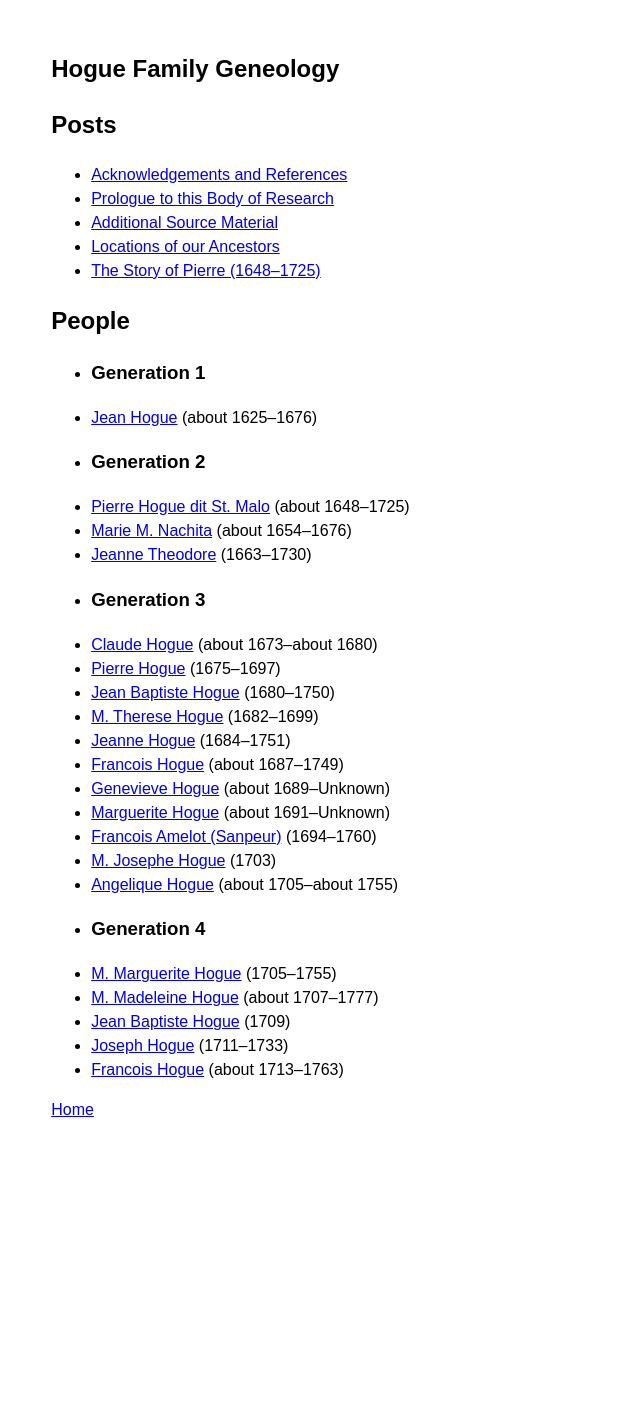
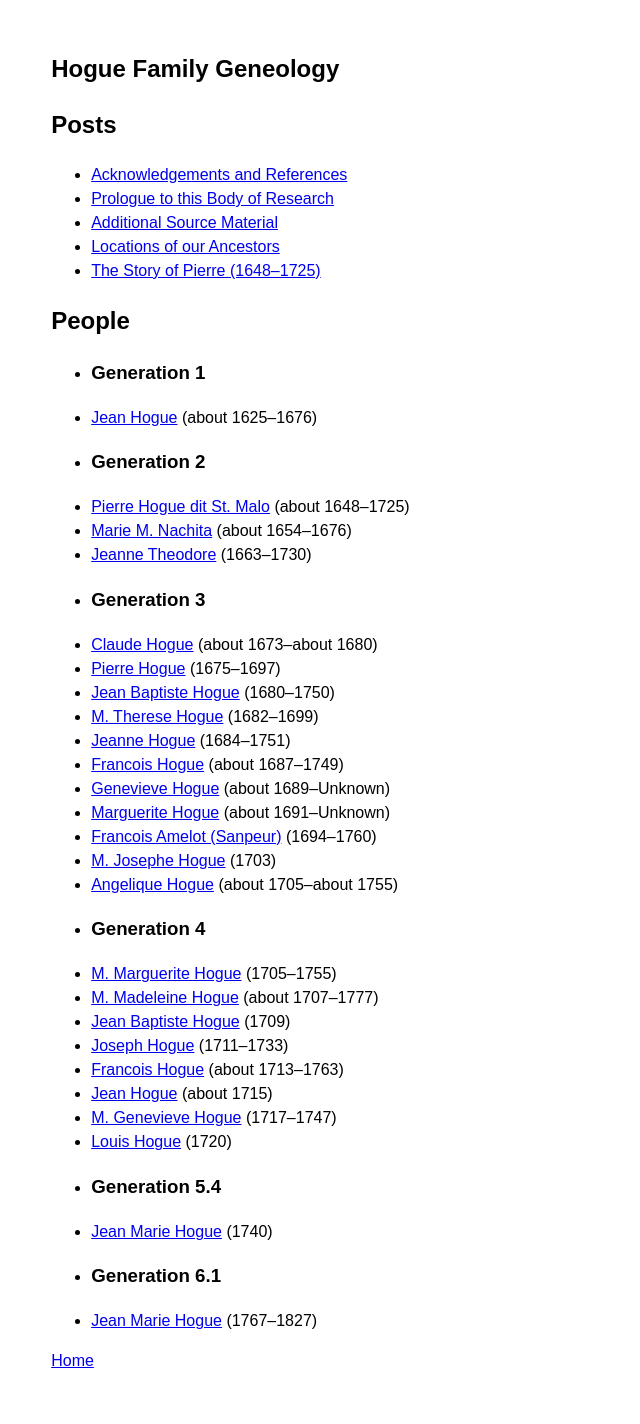
Before and after one commit to highchair/hogue-family-ancestry, a Jekyll site: the page built from index.html, in a window 1280 px wide. Shown: the whole page, without its empty margins (0-640 px from the left). Built offline with Jekyll 4.4.1, drawn with Linux system fonts in a browser that asks for light colours; before the commit the page ends 1173 px from its top, so only the background shows below that; some of the changed lines change nothing that is shown.

Commit message:
Adding Gen 4 and key from 5 and 6
Working towards a direct lineage for now from myself to ancestors. Will add more width once the primary tree is in place.

```diff
--- a/_data/children.yml
+++ b/_data/children.yml
@@ -55,13 +55,13 @@
   - child: 1705-m-marguerite-hogue
   - child: 1707-m-madeleine-hogue
   - child: 1709-jean-b-hogue
-  - child: 'Joseph Hogue (1711–1733, age 22y)'
-  - child: 'Francois Hogue (1713–1763, age 50y)' # TO DO There is a reference to this person in Acknowledgments
-  - child: 'Jean Hogue (1715–1716, age 1y)'
-  - child: 'Marie Genevieve Hogue (1717–1747, age 30y)'
-  - child: 'Louis Hogue (March 1720–July 1720, age 3m)'
-  - child: 'Madeleine (1720–1777, age 57y)'
-  - child: 'Marie Elisabeth Hogue (1722–1765, age 43y)'
+  - child: 1711-joseph-hogue
+  - child: 1713-francois-hogue
+  - child: 1715-jean-hogue
+  - child: 1717-m-genevieve-hogue
+  - child: 1715-louis-hogue
+  - child: 'Madeleine (1720 – 1777, age 57y)'
+  - child: 'Marie Elisabeth Hogue (1722 – 1765, age 43y)'
   - child: 'Pierre Hogue (Aug 1725, dies at 9 days old)'
   - child: 'Baby Boy Hogue (Sep 1727, dies at 1 day old)'
 
@@ -69,16 +69,8 @@
   union-date: 1702-05-15
   union-location: 'Montreal, Quebec, Canada'
   children:
-  - child: 'Marie Louise Chartrand (1703–?), Riviere-des-Prairies, Quebec, Canada; marries Simon Corbeil (Tranchemontagne) on 3 July 1730'
+  - child: 'Marie Louise Chartrand (1703 – ?), Riviere-des-Prairies, Quebec, Canada; marries Simon Corbeil (Tranchemontagne) on 3 July 1730'
   - child: 'Baby Chartrand (born & died 24 April 1705)'
-  - child: 'Marie Angelique Chartrand (1706–?), Riviere-des-Prairies, Quebec, Canada; marries Charles Corbeil (Tranchemontagne) on 15 October 1731'
-  - child: 'Marie Josephe Chartrand (1709–?), Riviere-des-Prairies, Quebec, Canada; marries Paul Lauzon on 10 April 1725'
-  - child: 'Armand Herman Chartrand (1711–?), Riviere-des-Prairies, Quebec, Canada; marries Marie Therese Corbeil (Tranchemontagne) on 29 July 1736'
-  - child: 'Marie Anne Chartrand (1715–?), Riviere-des-Prairies, Quebec, Canada'
-  - child: 'Elisabeth Isabelle Chartrand (1718–?), Riviere-des-Prairies, Quebec, Canada; marries Jacques Lacombe (?–14 April 1741 in Sault au Recollet, Quebec, Canada) on 2 May 1740'
-  - child: 'Pierre Chartrand (1720–?) Riviere-des-Prairies, Quebec, Canada; marries Marie Josephe Quevillon on 3 July 1741'
-  - child: 'Francois Chartrand (1723–1723, 0y), Rivieres-des-Prairies, Quebec, Canada'
-  - child: 'Jean Baptiste Chartrand (1727–1728, 1y), Rivieres-des-Prairies, Quebec, Canada'
   - child: 'Marie Angelique Chartrand (1706 – ?), Riviere-des-Prairies, Quebec, Canada; marries Charles Corbeil (Tranchemontagne) on 15 October 1731'
   - child: 'Marie Josephe Chartrand (1709 – ?), Riviere-des-Prairies, Quebec, Canada; marries Paul Lauzon on 10 April 1725'
   - child: 'Armand Herman Chartrand (1711 – ?), Riviere-des-Prairies, Quebec, Canada; marries Marie Therese Corbeil (Tranchemontagne) on 29 July 1736'
@@ -93,6 +85,23 @@
   union-date: 1716-12-28
   union-location: 'Pointe-aux-Trembles, Quebec, Canada'
   children:
+  - child: 'Jacques (1717 – 1748, age 31) bm T x # X'
+  - child: 'Marie Josephe (1719 – 1737, age 18) bm T x # X'
+  - child: 'Francois Marie (#1) (Aug 1721 – Nov 1721, 3mo.) b d T # X'
+  - child: 'Elisabeth (1721 – 1765, age 44) T x'
+  - child: 'Marie Marguerite (1723 – 1727, age 4) b d T # X'
+  - child: 'Madeleine (1725 – 1726, age 1) d T # X'
+  - child: 'Joachim (1727 – ?) bm T	x # X'
+  - child: 'Marie Anne (1729 – ?) b T x # X'
+  - child: 'Francois (#2) (1729 – 1730, age 1) T x'
+  - child: 'Marie Madeleine	(1731 – 1733, age 2) b d T x X'
+  - child: 'Joseph Amable (1734 – ?) bm X'
+  - child: 'Jean (1734 – 1745, age 11) d T x X'
+  - child: 'Jean Baptiste (1735 – ?) b T x X'
+  - child: 'Marie Barbe (1738 – 1738, age 0) b d T x X'
+  - child: 'Francois Marie (#3) (1738 – 1739, age 1) b d T X'
+  - child: 'M-Therese Catherine (1740 – 1777, age 37) bm T x X'
+  - child: 'Joseph (? – ?) T x'
 
 - partnership: '1703-m-josephe-hogue 1697-pierre-cadieux'
   union-date: 1722-10-26
@@ -130,7 +139,7 @@
     - child: 'Marie Anne Hogue (1735 - ?)'
     - child: 'Marie Marguerite Hogue (1739 - 1780)'
     - child: 'Jean Baptiste Amable Hogue (1737 - 1756)'
-    - child: 'Jean Marie Hogue (1740 - ?)'
+    - child: 1740-jean-marie-hogue
     - child: 'Joseph Amable Hogue (1742 - ?)'
     - child: 'Marie Amable Hogue (1744 - 1776)'
     - child: 'Marie Josephe (1745 - ?)'
@@ -175,3 +184,39 @@
     - child: 'Marie Josephe Hogue (1759 – ?)'
     - child: 'Marie Judith Hogue (1761 – ?)'
     - child: 'Marie Amable Hogue (1763 – ?)'
+
+- partnership: '1717-m-genevieve-hogue 1708-augustin-gaulin'
+  union-date: 1735-06-06
+  union-location: 'Riviere-des-Prairies, Quebec, Canada'
+  children:
+    - child: 'Genevieve Amable Gaulin (1 April 1739 – ?); married 13 May 1754 to Louis Beaulieu; married 1759 to Bastien Laville'
+    - child: 'Barbe Amable Gaulin (28 March 1742 – ?); married 5 February 1759 to Jean Baptiste Valiquet'
+    - child: 'M. Madeleine Amable Gaulin (11 October 1743 – ?)'
+    - child: 'Marie Gaulin (? – ?); married 5 February 1759 to Jean Baptiste Valiquet; married 31 March 1761 to Julien Leblan'
+    - child: 'M. Therese Amable Gaulin (6 August 1746 – 17 August 1746, 11 days)'
+    - child: 'Augustin Amable Gaulin (8 November 1747 (bap.) – 29 April 1748, 5m 21d)'
+
+- partnership: '1740-jean-marie-hogue Marie Amable Brodeur'
+  union-date: 1763-11-21
+  union-location: 'St. Charles-sur-Richelieu, Quebec, Canada'
+  children:
+    - child: 1767-jean-marie-hogue
+    - child: 'Marie Josephe Hogue (14 February 1770 – 4 July 1770)'
+    - child: 'Francois Xavier Hogue (1772 – ?)'
+    - child: 'Marie Amable Hogue (1775 – ?)'
+    - child: 'Jean Baptiste Hogue (1778 – ?)'
+
+- partnership: '1767-jean-marie-hogue Marie Anne Casavant'
+  union-date: 1793-06-24
+  union-location: 'St. Charles-sur-Richelieu, Quebec, Canada'
+  children:
+    - child: 'Jean Marie Hogue (? – ?); married M. Louise Thouin in 1812'
+    - child: 'Andre Hogue (1796 – ?)'
+    - child: 'Pierre Hogue (1798 – ?)'
+    - child: 'Francois Xavier Hogue (b/bap: 17 June 1800 d/bur: 3/4 Sep 1800, St. Hyacinth)'
+    - child: 'Joseph Hogue (b/bap: circa 1819 d/bur: March 1821, St. Pierre, Sorel)'
+    - child: 'Catherine Hogue (married Charles Gagnon in 1820)'
+    - child: 'Antoine Hogue (married Elizabeth Smith in 1827)'
+    - child: 'Marguerite Hogue (married Ambroise Dumas in 1828)'
+    - child: 1815-michel-hogue
+    - child: 'Jean Baptiste Hogue (married Julie Langlais in 1836)'
--- /dev/null
+++ b/_people/1715-jean-hogue.md
@@ -0,0 +1,44 @@
+---
+layout: person
+slug: 1715-jean-hogue
+name: 'Jean Hogue'
+full-name:
+alt-names: []
+alt-spelling: []
+major_generation: 4
+generation: 4.6
+revised-date: 2013-12-23
+
+born:
+  date: 'about 1715'
+  location:
+baptized:
+  date: 1715-11-29
+  location: 'Riviere-des-Prairies, Quebec, Canada'
+
+death:
+  date:
+  location:
+buried:
+  date: 1716-01-07
+  location: 'Riviere-des-Prairies, Quebec, Canada'
+age-at-death: 'about 1m 9d'
+
+father: 1680-jean-b-hogue
+mother: 'Barbe Coiteux (Coetteux)'
+
+#partners:
+#  - spouse:
+#    union:
+#    union-date: # Store here if no union exists in data.children
+#    union-location: # Store here if no union exists in data.children
+#    spouse-parents:
+#    spouse-born:
+#    spouse-born-location:
+#    spouse-death:
+
+---
+
+## Notes
+
++ Typically, the location of Canada is shown for familiarity purposes. At this time in Canadian history, it would have been known as “Nouvelle France” (New France). See (Generation 11.32) Marcel’s “Introduction” and “Story of Pierre” for additional information. _New France became the British Province of Quebec in 1763 after France ceded it in the Treaty of Paris at the end of the Seven Years’ War._
--- /dev/null
+++ b/_people/1717-m-genevieve-hogue.md
@@ -0,0 +1,49 @@
+---
+layout: person
+slug: 1717-m-genevieve-hogue
+name: 'M. Genevieve Hogue'
+full-name: 'Marie Genevieve Hogue'
+alt-names: []
+alt-spelling: []
+major_generation: 4
+generation: 4.7
+revised-date: 2013-12-23
+
+born:
+  date: 1717-11-20
+  location:
+baptized:
+  date: 1717-11-20
+  location: 'Riviere-des-Prairies, Quebec, Canada'
+
+death:
+  date: 1747-11-14
+  location:
+buried:
+  date: 1747-11-15
+  location: 'St. Francois-de-Sales, I.J. (Ile Jesus), Quebec, Canada'
+age-at-death: '29y 11m'
+
+father: 1680-jean-b-hogue
+mother: 'Barbe Coiteux (Coetteux)'
+
+partners:
+  - spouse: 'Augustin Gaulin'
+    union: '1717-m-genevieve-hogue 1708-augustin-gaulin'
+    spouse-parents: 'son of Robert Gaulin and Isabelle Letourneau'
+    spouse-born: 1708-08-31
+    spouse-born-location: 'St. Famille, Ile D’Orleans, Quebec, Canada (baptized)'
+    spouse-death: '9 May 1776 (burial)'
+
+---
+## About
+
+M. Genevieve is the seventh child, born soon after her brother Jean dies at just one month old. She marries at age 17 and a half and has her first child four years later. She dies young, just a month shy of her 30th birthday, a few days after her last son is born. He only lives to be five months old.
+
+Augustin remarries almost exactly a year after M. Genevieve’s death (one year and 10 days).
+
+
+## Notes
+
++ **Augustin remarries** – Augustin remarries to Francoise Labelle on 25 November 1748. Generation 11.32 Marcel did not pursue this 2nd marriage since children would have the Gaulin surname.
++ Typically, the location of Canada is shown for familiarity purposes. At this time in Canadian history, it would have been known as “Nouvelle France” (New France). See (Generation 11.32) Marcel’s “Introduction” and “Story of Pierre” for additional information. _New France became the British Province of Quebec in 1763 after France ceded it in the Treaty of Paris at the end of the Seven Years’ War._
--- /dev/null
+++ b/_people/1720-louis-hogue.md
@@ -0,0 +1,44 @@
+---
+layout: person
+slug: 1715-louis-hogue
+name: 'Louis Hogue'
+full-name:
+alt-names: []
+alt-spelling: []
+major_generation: 4
+generation: 4.8
+revised-date: 2013-12-23
+
+born:
+  date: 1720-03-26
+  location:
+baptized:
+  date: 1720-03-27
+  location: 'Riviere-des-Prairies, Quebec, Canada'
+
+death:
+  date:
+  location:
+buried:
+  date: 1728-07-08
+  location: 'Riviere-des-Prairies, Quebec, Canada'
+age-at-death: 'about 8y 3m'
+
+father: 1680-jean-b-hogue
+mother: 'Barbe Coiteux (Coetteux)'
+
+#partners:
+#  - spouse:
+#    union:
+#    union-date: # Store here if no union exists in data.children
+#    union-location: # Store here if no union exists in data.children
+#    spouse-parents:
+#    spouse-born:
+#    spouse-born-location:
+#    spouse-death:
+
+---
+
+## Notes
+
++ Typically, the location of Canada is shown for familiarity purposes. At this time in Canadian history, it would have been known as “Nouvelle France” (New France). See (Generation 11.32) Marcel’s “Introduction” and “Story of Pierre” for additional information. _New France became the British Province of Quebec in 1763 after France ceded it in the Treaty of Paris at the end of the Seven Years’ War._
--- /dev/null
+++ b/_people/1740-jean-marie-hogue.md
@@ -0,0 +1,49 @@
+---
+layout: person
+slug: 1740-jean-marie-hogue
+name: 'Jean Marie Hogue'
+full-name:
+alt-names: []
+alt-spelling: []
+major_generation: 5.4
+generation: 5
+revised-date: 2013-12-23
+
+born:
+  date: 1740-09-25
+  location:
+baptized:
+  date: 1740-11-03
+  location: 'Vercheres, Quebec, Canada'
+
+death:
+  date:
+  location:
+buried:
+  date:
+  location:
+age-at-death:
+
+father: 1709-jean-b-hogue
+mother: 'Marie Marguerite Brasseau'
+
+partners:
+  - spouse: '1740-jean-marie-hogue Marie Amable Brodeur'
+    union: 'Marie Amable Brodeur (dit Devigne or Lavigne)'
+    spouse-parents: 'daughter of Louis Brodeur and Elisabeth Archambault'
+    spouse-born: 1748-03-15
+    spouse-born-location: 'St. Charles-sur-Richelieu, Quebec, Canada (baptized)'
+    spouse-death:
+
+---
+
+## About
+
+Jean Marie is married at age 23 to a 15 year old Marie Amable. They have their first child four years later when she is 19. They each have a child named after them, and the youngest is named for Jean Marie’s father. Their second child, Marie Josephe, only lives for a just shy of five months. It is unknown if the others survived for long, but we know that the first son, Jean Marie, goes on to continue the Hogue line.
+
+
+## Notes
+
++ **M. Amable Brodeur** — Marie Amable is 15 when she marries Jean Marie – he is 23. Her “dit” name is sometimes shown as “Lavigne” is some source documents. I show it for reference and research purposes only.
++ **Son Jean Marie Hogue** — Date of birth for (Gen #6.1) Jean Marie is given as 25 September 1740 in some source material, but this is the same date for his father (Gen#5.4) as shown above, and obviously incorrect. This confusion is likely due to the fact that they have the same name. (The first born boy was often times named after the father.) A “PRDH” file #434133 shows (Gen #6.1) Jean Marie born 20 October 1767.
++ Some of the information shown above is from Ileen Trainor email dated 8 March 2011 (available upon request), as well as various documents in the “AFGS” database.
--- /dev/null
+++ b/_people/1767-jean-marie-hogue.md
@@ -0,0 +1,49 @@
+---
+layout: person
+slug: 1767-jean-marie-hogue
+name: 'Jean Marie Hogue'
+full-name:
+alt-names: []
+alt-spelling: []
+major_generation: 6.1
+generation: 6
+revised-date: 2013-12-23
+
+born:
+  date: 1767-10-20
+  location:
+baptized:
+  date: 1767-10-20
+  location: 'St. Denis-sur-Richelieu, Quebec, Canada'
+
+death:
+  date: 1827-08-22
+  location:
+buried:
+  date: 1827-08-24
+  location: 'St. Pierre, Sorel, Richelieu Couty, Quebec, Canada'
+age-at-death: '59y 10m'
+
+father: 1740-jean-marie-hogue
+mother: 'Marie Amable Brodeur'
+
+partners:
+  - spouse: 'Marie Anne Casavant dit Ladibauche'
+    union: '1767-jean-marie-hogue Marie Anne Casavant'
+    spouse-parents: 'daughter of Pierre Casavant and Luce Marie Dufresne'
+    spouse-born: 1778-03-21
+    spouse-born-location: 'St. Charles-sur-Richelieu, Quebec, Canada (baptized)'
+    spouse-death:
+
+---
+
+## About
+
+Jean Marie (the second) lives to be almost 60 years old, which must be rare for the 18th century. He marries a 15 year old Marie Anne at age 26 and they have 10 children. We are not sure when his first son is born but his second is only three years after the marriage. His fourth son Francois survives only a few months, and his fifth son Joseph only a few years. The remaining five children survive long enough to marry.
+
+
+## Notes
+
++ **Date of birth** — Some reference material has his date of birth as 25 Sep 1740, but this is also the same date of birth as his father. This is likely due to the fact that they have the same name. The date we show above is from the “AFGS” “PRDH” database.
++ **M. Anne Casavant** — “St. Charles, Charlesboug,” is shown in Ilene Trainor email dated 8 March 2011. However, Francois/Therese email dated 6 March 2011 shows “St. Charles, St. Hyacinth County.” “St. Charles-sur-Richelieu” is from the “AFGS” “PRDH” database.
++ **Children** — As yet, generation 11.32 Marcel does not have complete information for children of Jean-Marie and Marie-Anne. The “AFGS” reference “Marriages of Richelieu County” provided dates shown above, but may not contain all children born to this partnership.
```
